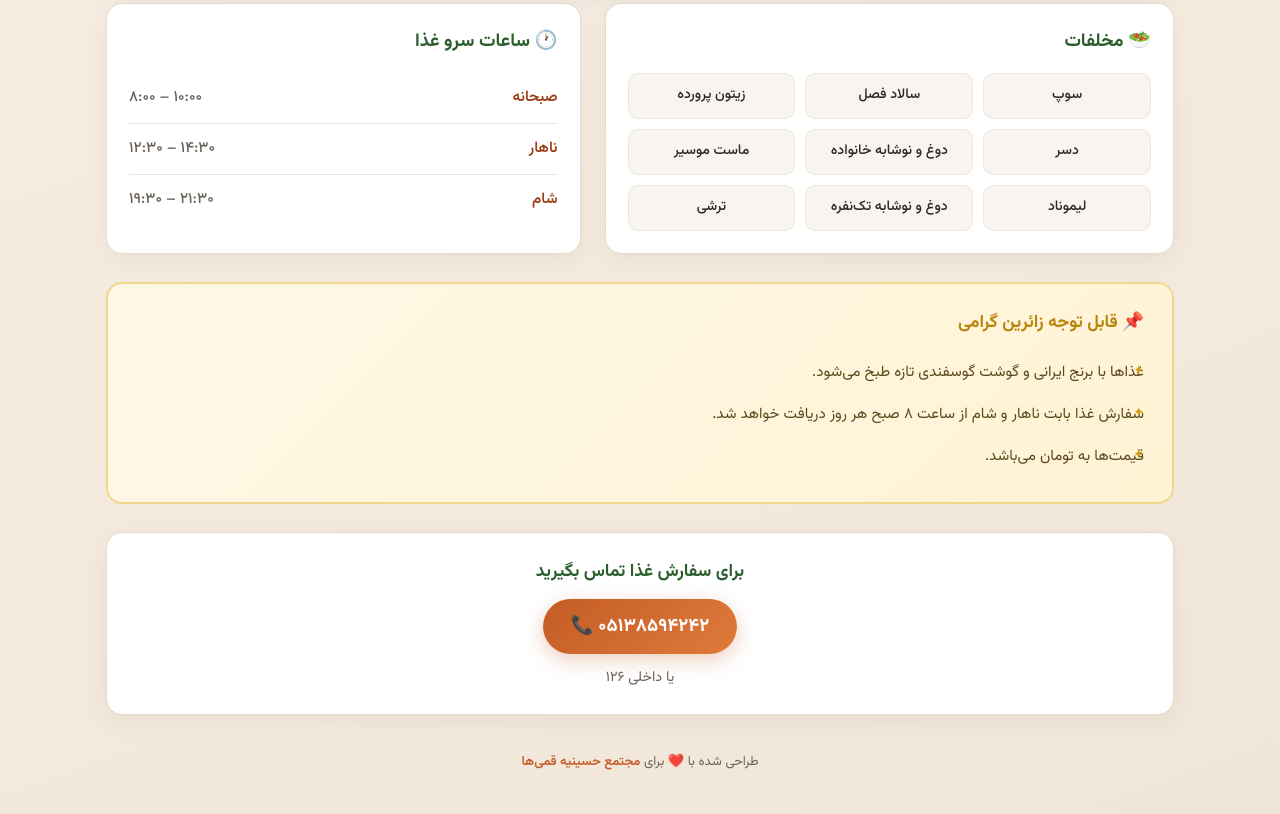
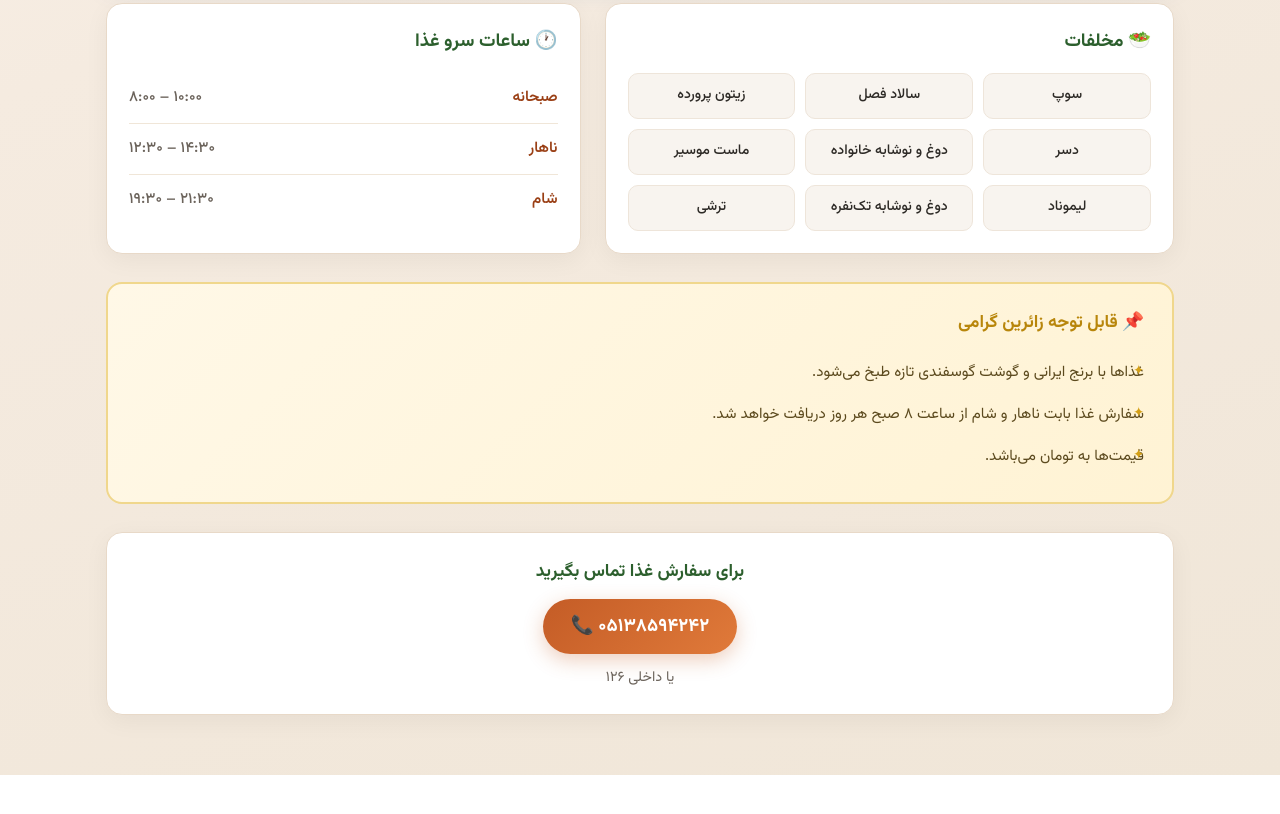
Before and after one commit to atadn4-sys/HQM_restoran_Meno_site, a plain HTML site: page index.html in a window 1280 px wide. Shown: the part 1048-1862 px from the top of the page. After the commit the page ends 1823 px from the top, so only its background shows below. Drawn offline with Linux system fonts and the light colour scheme.

Commit message:
Update index.html

```diff
--- a/index.html
+++ b/index.html
@@ -547,10 +547,6 @@
       <a href="tel:05138594242" class="phone">📞 ۰۵۱۳۸۵۹۴۲۴۲</a>
       <p class="ext">یا داخلی ۱۲۶</p>
     </div>
-
-    <footer>
-      طراحی شده با ❤️ برای <span>مجتمع حسینیه قمی‌ها</span>
-    </footer>
   </div>
 </body>
 </html>
```
